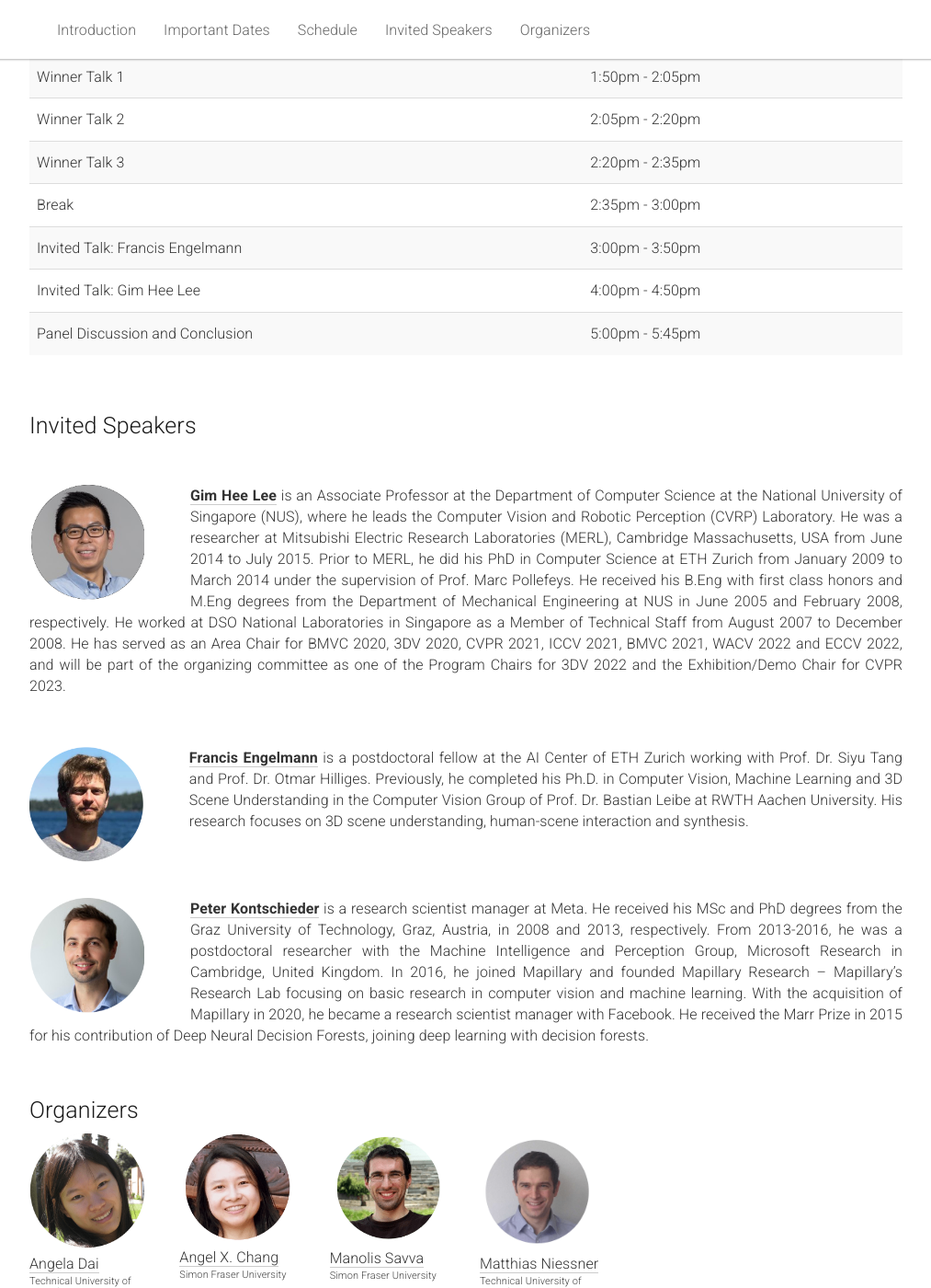
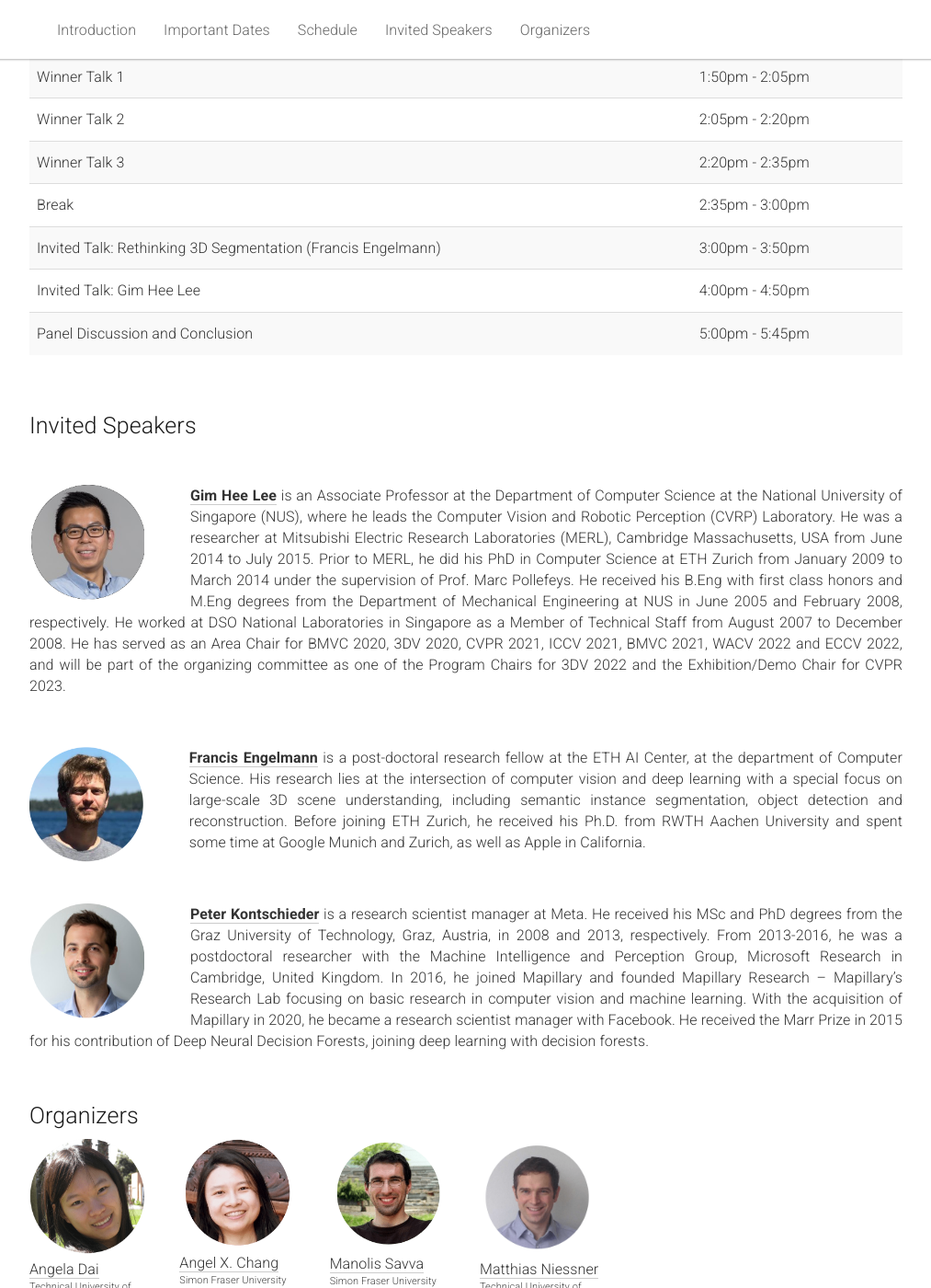
Before and after one commit to ScanNet/cvpr2022workshop, a Jekyll site: the page built from _pages/home.md, in a window 1280 px wide and 1400 px high, scrolled down 1852 px. Shown: the whole window at 92% size, without its empty margins (133-1146 px from the left). Built offline with Jekyll 4.4.1, drawn with Linux system fonts in a browser that asks for light colours.

Commit message:
Update home.md

```diff
--- a/_pages/home.md
+++ b/_pages/home.md
@@ -185,7 +185,7 @@ acknowledgements: ""
           <td>2:35pm - 3:00pm</td>
         </tr>
         <tr>
-          <td>Invited Talk: Francis Engelmann </td>
+          <td>Invited Talk: Rethinking 3D Segmentation (Francis Engelmann)</td>
           <td>3:00pm - 3:50pm</td>
         </tr>
         <tr>
@@ -220,7 +220,7 @@ acknowledgements: ""
   <div class="col-md-12">
     <a href="https://francisengelmann.github.io/"><img class="people-pic" style="float:left;margin-right:50px;" src="{{ "/static/img/people/francis_engelmann.png" | prepend:site.baseurl }}"></a>
     <p>
-      <b><a href="https://francisengelmann.github.io/">Francis Engelmann</a></b> is a postdoctoral fellow at the AI Center of ETH Zurich working with Prof. Dr. Siyu Tang and Prof. Dr. Otmar Hilliges. Previously, he completed his Ph.D. in Computer Vision, Machine Learning and 3D Scene Understanding in the Computer Vision Group of Prof. Dr. Bastian Leibe at RWTH Aachen University. His research focuses on 3D scene understanding, human-scene interaction and synthesis.
+      <b><a href="https://francisengelmann.github.io/">Francis Engelmann</a></b> is a post-doctoral research fellow at the ETH AI Center, at the department of Computer Science. His research lies at the intersection of computer vision and deep learning with a special focus on large-scale 3D scene understanding, including semantic instance segmentation, object detection and reconstruction. Before joining ETH Zurich, he received his Ph.D. from RWTH Aachen University and spent some time at Google Munich and Zurich, as well as Apple in California.
     </p>
   </div>
 </div><br>
```
